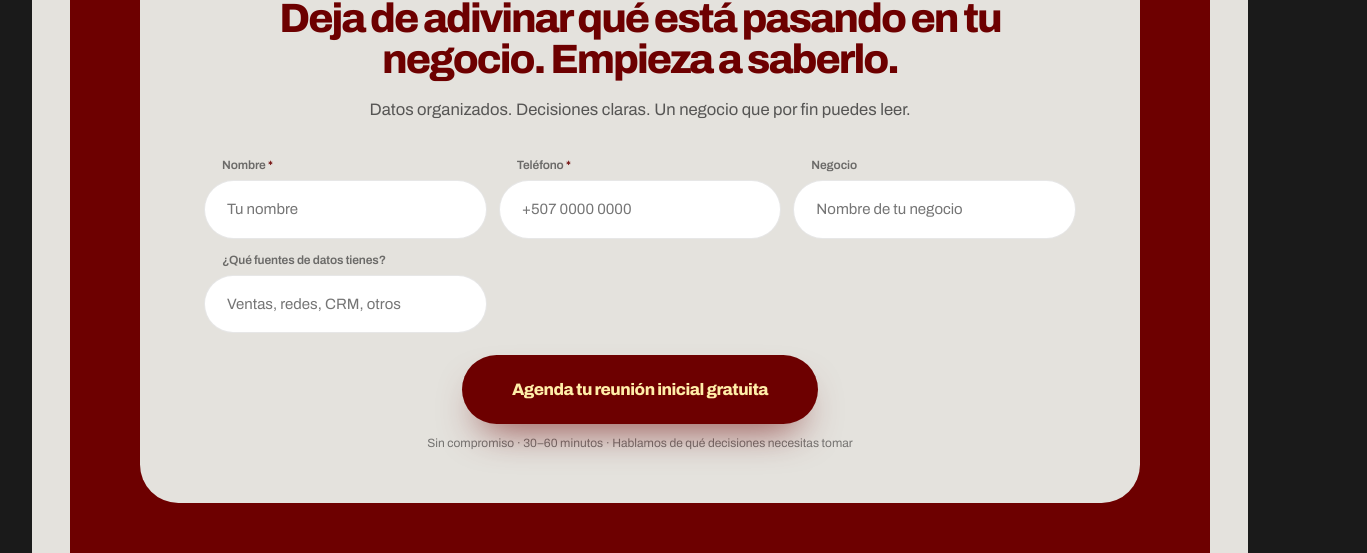
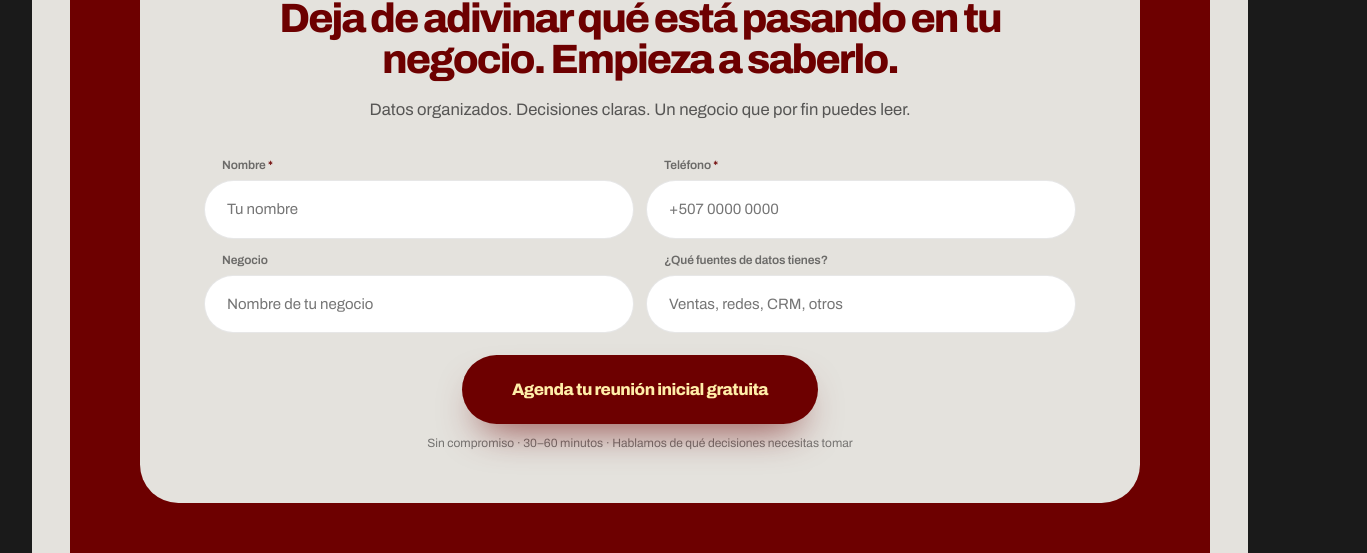
Before and after one commit to studioareiadesign/Areia-web, a plain HTML site: page data-analyst/index.html in a window 1280 px wide. Shown: the part 6873-7426 px from the top of the page, 1367 px wide, since content can reach past the window. Drawn offline with nearby package versions, Linux system fonts and the light colour scheme; grey boxes are pictures that could not be loaded; a web font is replaced by a local one.

Commit message:
data-analyst: corrige desborde horizontal, formulario en 2 columnas y espacio del pie
Co-Authored-By: Claude Sonnet 5.5 <noreply@anthropic.com>
Claude-Session: https://claude.ai/code/session_01LpGiiTo8n8EFJvEb3MqWw3

```diff
--- a/data-analyst/css/styles.css
+++ b/data-analyst/css/styles.css
@@ -50,7 +50,7 @@ strong{font-weight:800}
 .hero-content h2{font-family:var(--serif);font-style:italic;font-weight:400;font-size:clamp(30px,5.2vw,72px);line-height:1.14;letter-spacing:-.02em;color:var(--cream);text-shadow:0 20px 60px rgba(0,0,0,.55);max-width:835px;margin:0 auto}
 
 /* Paper / wine */
-.outer{padding:clamp(130px,14vw,180px) clamp(12px,3vw,32px) clamp(120px,14vw,180px)}
+.outer{overflow-x:clip;padding:clamp(130px,14vw,180px) clamp(12px,3vw,32px) clamp(120px,14vw,180px)}
 .paper{position:relative;max-width:1360px;margin:0 auto;background:var(--cream);border-radius:clamp(36px,5vw,64px);padding:clamp(60px,7vw,96px) clamp(12px,3vw,56px) clamp(80px,9vw,130px)}
 .wine{position:relative;background:var(--bordeaux);border-radius:clamp(30px,4.4vw,56px);padding:clamp(26px,3.4vw,44px) clamp(20px,5vw,80px) clamp(40px,5vw,70px)}
 .wine-bar{display:flex;align-items:center;justify-content:space-between;gap:16px}
@@ -148,7 +148,7 @@ strong{font-weight:800}
 .form-card{margin:clamp(40px,5vw,64px) auto 0;max-width:1000px;background:var(--cream);color:var(--ink);border-radius:clamp(28px,3vw,40px);padding:clamp(30px,4vw,60px) clamp(20px,5vw,72px);text-align:left}
 .form-card h3{text-align:center;font-size:clamp(24px,3.2vw,44px);line-height:1.02;font-weight:800;letter-spacing:-.05em;color:var(--bordeaux)}
 .form-card-sub{margin:16px 0 34px;text-align:center;font-size:clamp(14px,1.3vw,18px);line-height:1.5;color:rgba(26,26,26,.7)}
-.contact-form{display:grid;grid-template-columns:repeat(auto-fit,minmax(220px,1fr));gap:12px;transition:opacity .4s}
+.contact-form{display:grid;grid-template-columns:repeat(2,1fr);gap:12px;transition:opacity .4s}
 .contact-form.is-leaving{opacity:0}
 .field{display:flex;flex-direction:column;gap:6px}
 .field label{font-size:12px;font-weight:600;letter-spacing:-.01em;color:rgba(26,26,26,.6);padding-left:18px}
@@ -189,3 +189,7 @@ strong{font-weight:800}
 .float-cta{position:fixed;right:18px;bottom:18px;z-index:55;padding:15px 24px;border-radius:999px;background:var(--cream);color:var(--bordeaux);font-size:14px;font-weight:800;letter-spacing:-.02em;box-shadow:0 16px 36px -14px rgba(0,0,0,.6);opacity:0;transform:translateY(20px);pointer-events:none;transition:opacity .4s,transform .4s var(--ease),background .3s}
 .float-cta.is-visible{opacity:1;transform:none;pointer-events:auto}
 .float-cta:hover{background:var(--butter)}
+
+@media (max-width:640px){.contact-form{grid-template-columns:1fr}}
+@media (min-width:701px){.wine-foot{padding-right:clamp(90px,9vw,140px)}}
+html,body{overflow-x:clip}
```
